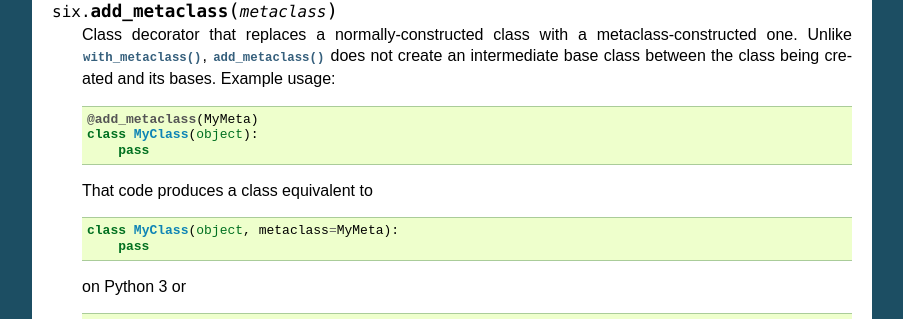
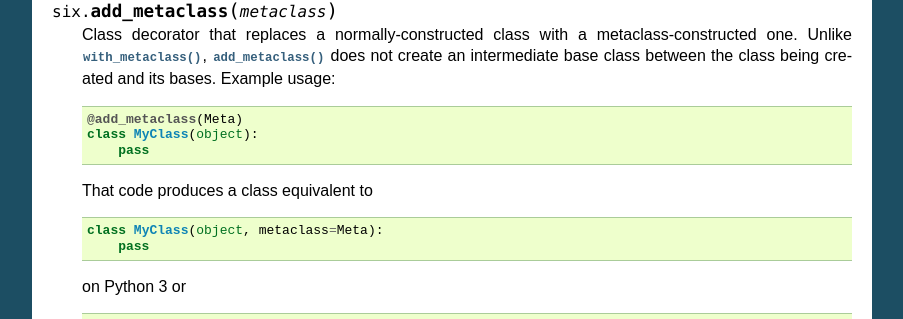
Before and after one commit to benjaminp/six, a Sphinx documentation site: the page built from documentation/index.rst, in a window 1280 px wide and 900 px high, scrolled down 3597 px. Shown: the part 148-467 px from the top of the window, without its empty margins (198-1101 px from the left). Built offline with Sphinx 7.4.7, drawn with Linux system fonts in a browser that asks for light colours.

Commit message:
MyMeta -> Meta

```diff
--- a/documentation/index.rst
+++ b/documentation/index.rst
@@ -290,13 +290,13 @@ Python 2 and 3.
    :func:`add_metaclass` does not create an intermediate base class between the
    class being created and its bases. Example usage: ::
 
-       @add_metaclass(MyMeta)
+       @add_metaclass(Meta)
        class MyClass(object):
            pass
 
    That code produces a class equivalent to ::
 
-       class MyClass(object, metaclass=MyMeta):
+       class MyClass(object, metaclass=Meta):
            pass
 
    on Python 3 or ::
```
